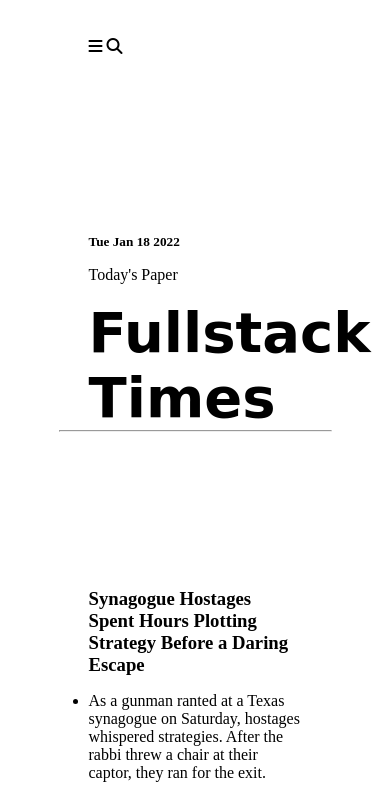
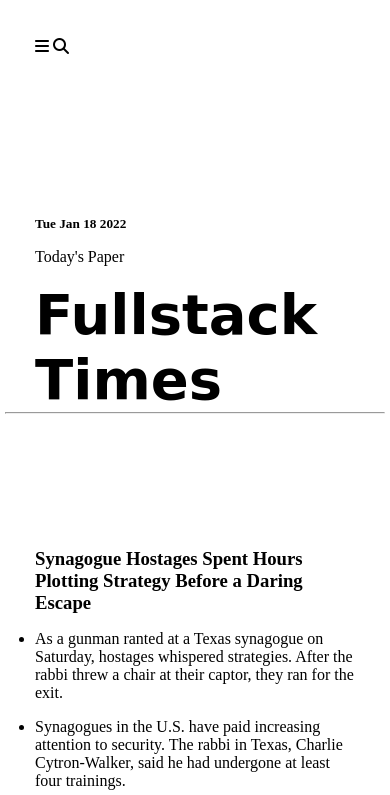
Before and after one commit to TryHarder3l33t/TryHarder3l33t.github.io, a website: page index.html in a window 390 px wide. Shown: the top 795 px of the page. Drawn offline with Linux system fonts and the light colour scheme; no server answers; a web font is replaced by a local one.

Commit message:
body margins

```diff
--- a/style.css
+++ b/style.css
@@ -115,6 +115,13 @@ div a {
   width: 100%;
 }
 
+@media only screen and (max-width: 800px) {
+  body {
+    margin-left: 5px;
+    margin-right: 5px;
+  }
+}
+
 @media only screen and (min-width: 600px) {
   /* For tablets: */
   .col-s-1 {
```
